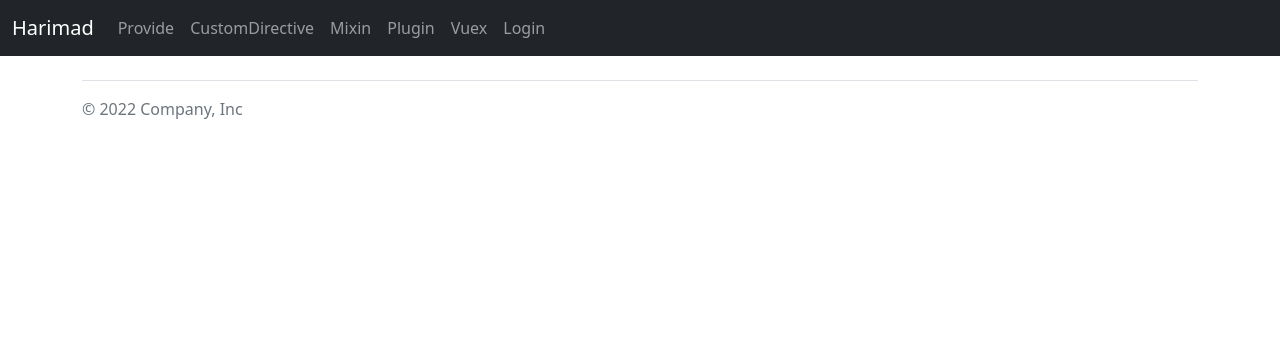
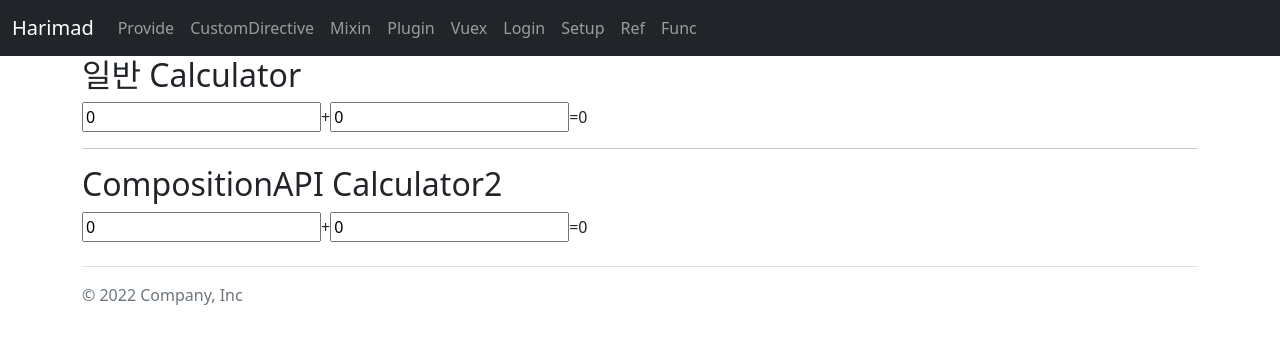
Before and after one commit to Harimad/bootcamp, a Vue app in the folder vue_Practice/project/: page /composition/setup in a window 1280 px wide. Shown: the top 344 px of the page. Built offline with nearby package versions, Linux system fonts and the light colour scheme.

Commit message:
composition API

```diff
--- /dev/null
+++ b/vue_Practice/project/src/api/common.js
@@ -0,0 +1,13 @@
+import { ref, computed, toRefs } from 'vue'
+function plusNumber2() {
+  const state = ref({
+    // 실시간 변경사항에 대한 반응형
+    num1: 0,
+    num2: 0,
+    result: computed(() => state.value.num1 + state.value.num2)
+  })
+
+  return toRefs(state.value) // 반응형으로 선언된 num1, num2, result가 외부 function에서 정상적으로 동작하기 위해서 toRefs를 사용해야함
+}
+
+export { plusNumber2 }
--- a/vue_Practice/project/src/components/layouts/HeaderLayout.vue
+++ b/vue_Practice/project/src/components/layouts/HeaderLayout.vue
@@ -93,6 +93,9 @@
           <a class="nav-link" @click="goToMenu('/advanced/plugIn')">Plugin</a>
           <a class="nav-link" @click="goToMenu('/vuex/vuex')">Vuex</a>
           <a class="nav-link" @click="goToMenu('/vuex/login')">Login</a>
+          <a class="nav-link" @click="goToMenu('/composition/setup')">Setup</a>
+          <a class="nav-link" @click="goToMenu('/composition/ref')">Ref</a>
+          <a class="nav-link" @click="goToMenu('/composition/func')">Func</a>
         </div>
       </div>
     </div>
--- a/vue_Practice/project/src/router/index.js
+++ b/vue_Practice/project/src/router/index.js
@@ -239,6 +239,30 @@
       import(
         /* webpackChunkName: "vuex", webpackPrefetch:true */ '../views/6_vuex/LoginView.vue'
       )
+  },
+  {
+    path: '/composition/setup',
+    name: 'SetupView',
+    component: () =>
+      import(
+        /* webpackChunkName: "composition", webpackPrefetch:true */ '../views/7_composition/SetupView.vue'
+      )
+  },
+  {
+    path: '/composition/ref',
+    name: 'RefView',
+    component: () =>
+      import(
+        /* webpackChunkName: "composition", webpackPrefetch:true */ '../views/7_composition/RefView.vue'
+      )
+  },
+  {
+    path: '/composition/func',
+    name: 'FuncView',
+    component: () =>
+      import(
+        /* webpackChunkName: "composition", webpackPrefetch:true */ '../views/7_composition/FuncView.vue'
+      )
   }
 ]
 
--- /dev/null
+++ b/vue_Practice/project/src/views/7_composition/FuncView.vue
@@ -0,0 +1,34 @@
+<template>
+  <div>
+    <h2>Calculator</h2>
+    <div>
+      <input type="text" v-model.number="num1" />
+      <span>+</span>
+      <input type="text" v-model.number="num2" />
+      <span>=</span>
+      <span>{{ result }}</span>
+    </div>
+  </div>
+</template>
+<script>
+import { plusNumber2 } from '@/api/common'
+export default {
+  components: {},
+  data() {
+    return {}
+  },
+  setup() {
+    const { num1, num2, result } = plusNumber2() // 외부 function
+
+    return {
+      num1,
+      num2,
+      result
+    }
+  },
+  created() {},
+  mounted() {},
+  unmounted() {},
+  methods: {}
+}
+</script>
--- /dev/null
+++ b/vue_Practice/project/src/views/7_composition/RefView.vue
@@ -0,0 +1,41 @@
+<template>
+  <div>
+    <input type="text" v-model.number="state.num1" @keyup="plusNumber2" />
+    <span>+</span>
+    <input type="text" v-model.number="state.num2" @keyup="plusNumber2" />
+    <span>=</span>
+    <span>{{ state.result }}</span>
+  </div>
+</template>
+<script>
+import { ref } from 'vue'
+export default {
+  components: {},
+  data() {
+    return {}
+  },
+  // Composition API
+  setup() {
+    const state = ref({
+      // 실시간 변경사항에 대한 반응형
+      num1: 0,
+      num2: 0,
+      result: 0
+    })
+    // const n = ref(5) // ref는 문자, 숫자도 반응형이다.
+
+    function plusNumber2() {
+      state.value.result = state.value.num1 + state.value.num2
+    }
+
+    return {
+      state,
+      plusNumber2
+    }
+  },
+  created() {},
+  mounted() {},
+  unmounted() {},
+  methods: {}
+}
+</script>
--- /dev/null
+++ b/vue_Practice/project/src/views/7_composition/SetupView.vue
@@ -0,0 +1,65 @@
+<template>
+  <div>
+    <h2>일반 Calculator</h2>
+    <div>
+      <input type="text" v-model.number="num1" @keyup="plusNumber" />
+      <span>+</span>
+      <input type="text" v-model.number="num2" @keyup="plusNumber" />
+      <span>=</span>
+      <span>{{ result }}</span>
+    </div>
+    <hr />
+    <h2>CompositionAPI Calculator2</h2>
+    <div>
+      <input type="text" v-model.number="state.num1" @keyup="plusNumber2" />
+      <span>+</span>
+      <input type="text" v-model.number="state.num2" @keyup="plusNumber2" />
+      <span>=</span>
+      <span>{{ state.result }}</span>
+    </div>
+  </div>
+</template>
+<script>
+import { reactive } from 'vue'
+export default {
+  components: {},
+  data() {
+    return {
+      num1: 0,
+      num2: 0,
+      result: 0
+    }
+  },
+  // computed: {
+  //   result() {
+  //     return this.num1 + this.num2
+  //   }
+  // },
+  // Composition API
+  setup() {
+    const state = reactive({
+      // 실시간 변경사항에 대한 반응형
+      num1: 0,
+      num2: 0,
+      result: 0
+    })
+    // const n = reactive(5); // reactive는 객체나 배열만 반응한다. 문자, 숫자는 반응형이 아니다.
+    function plusNumber2() {
+      state.result = state.num1 + state.num2
+    }
+
+    return {
+      state,
+      plusNumber2
+    }
+  },
+  created() {},
+  mounted() {},
+  unmounted() {},
+  methods: {
+    plusNumber() {
+      this.result = this.num1 + this.num2
+    }
+  }
+}
+</script>
```
